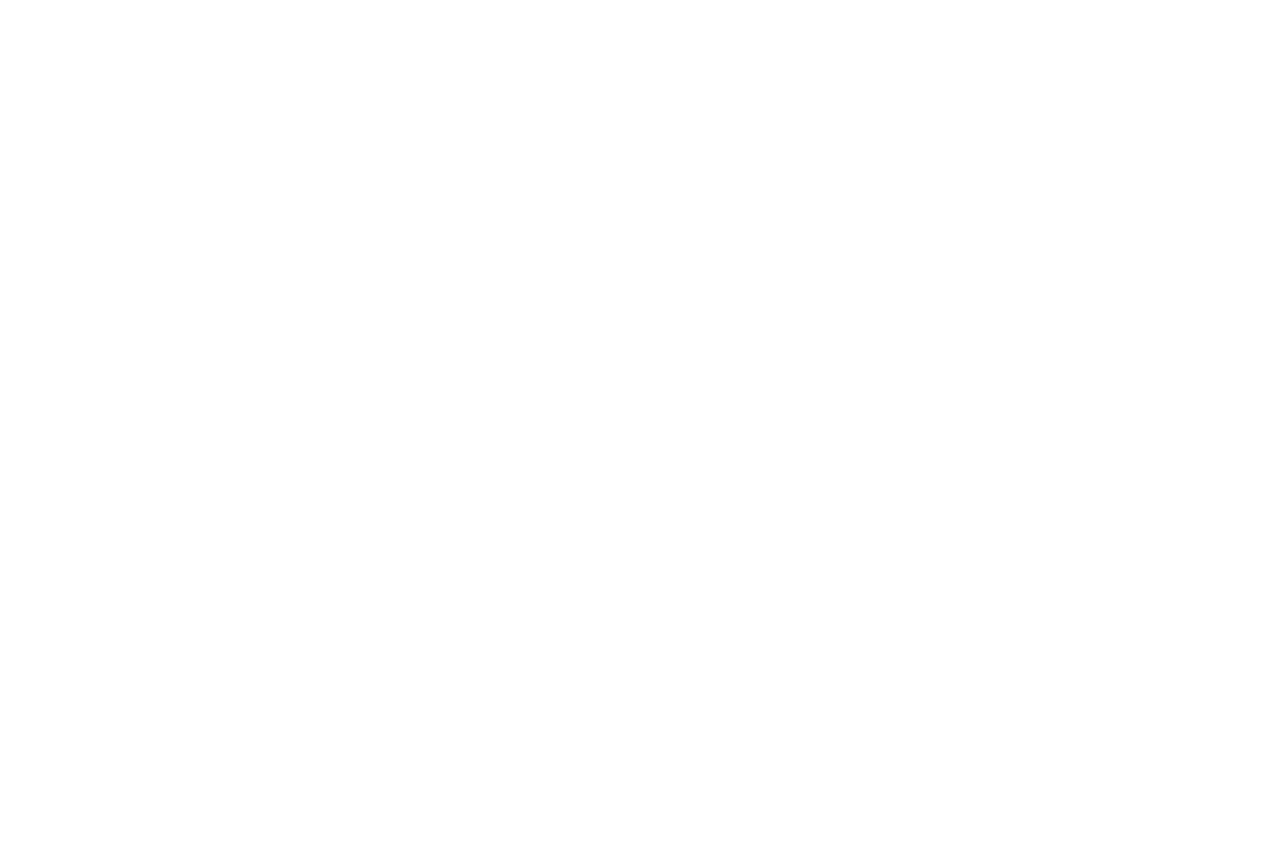
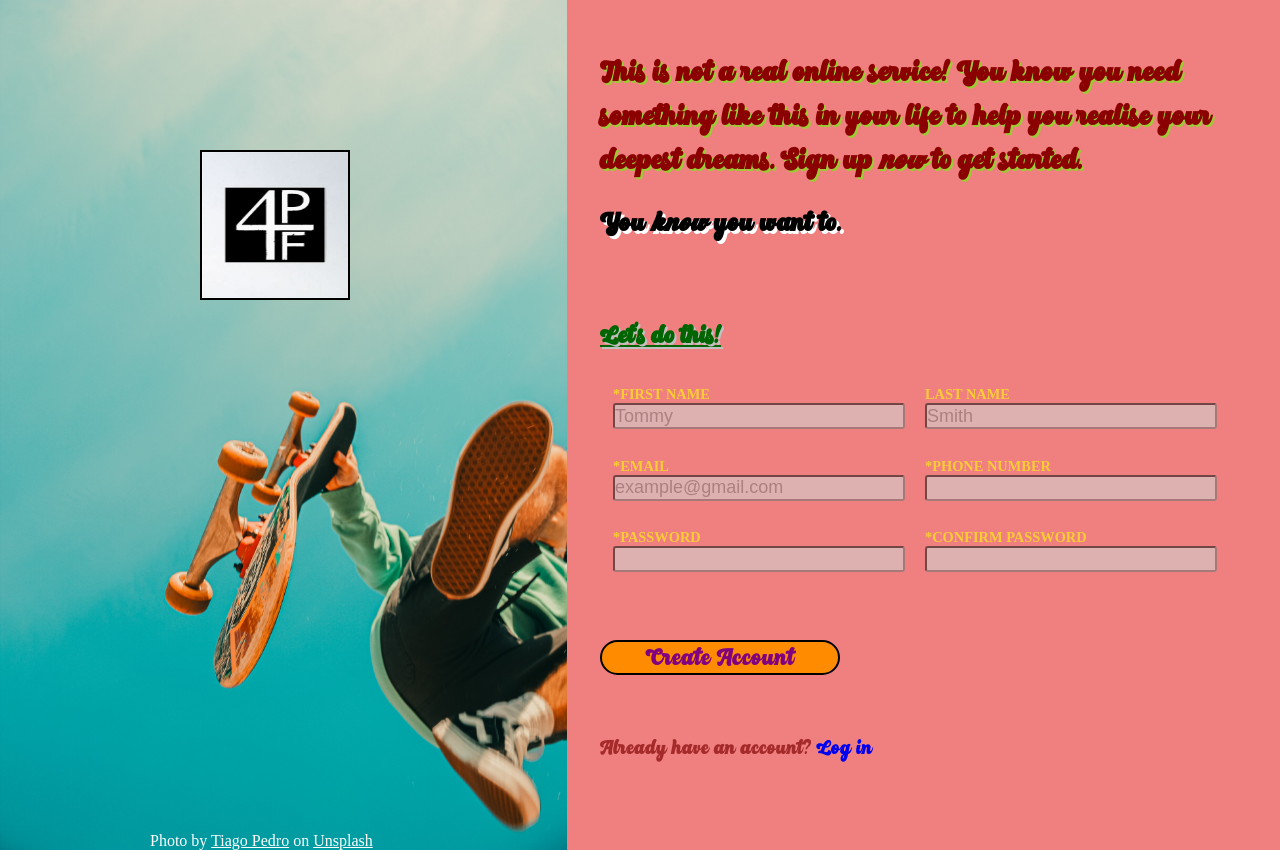
Before and after one commit to Brandon1702/sign-up-form, a plain HTML site: page index.html in a window 1280 px wide. Before the commit the page ends 800 px from the top, so only its background shows below. Drawn offline with Linux system fonts and the light colour scheme.

Commit message:
Final Edit

```diff
--- a/index.html
+++ b/index.html
@@ -4,6 +4,64 @@
         <link rel="stylesheet" href="styles.css">
     </head>
     <body>
+        <div class="left-side-bar">
+            <img class="image" src="skateboard.jpg">
+            <img class="logo" src="logo.jpg">
+            <p>Photo by <u>Tiago Pedro</u> on <u>Unsplash</u></p>
+        </div>
 
+        <div class="right-side-bar">
+
+            <div class="top">
+                <h2>This is not a real online service! You know you need something like this in your life to help you realise your deepest dreams.
+                Sign up <em>now</em> to get started.
+                </h2>
+
+                <p>You <em>know</em> you want to.</p>
+            </div>
+
+            <form action="#">
+                <div class="middle">
+                    <p>Let's do this!</p>
+
+                    <div class="input">
+                    <label for="first_name">*FIRST NAME</label>
+                    <input type="text" name="first_name" id="first_name" placeholder="Tommy" required>
+                    </div>
+
+                    <div class="input">
+                    <label for="last_name">LAST NAME</label>
+                    <input type="text" name="last_name" id="last_name" placeholder="Smith">
+                    </div>
+
+                    <div class="input">
+                    <label for="email">*EMAIL</label>
+                    <input type="email" name="email" id="email" placeholder="example@gmail.com" required>
+                    </div>
+
+                    <div class="input">
+                    <label for="phone_number">*PHONE NUMBER</label>
+                    <input type="text" name="phone_number" id="phone_number" minlength="8" maxlength="10" required>
+                    </div>
+
+                    <div class="input">
+                    <label for="password">*PASSWORD</label>
+                    <input type="password" name="password" id="password" required>
+                    </div>
+
+                    <div class="input">
+                    <label for="confirm_password">*CONFIRM PASSWORD</label>
+                    <input type="password" name="confirm_password" id="confirm_password" required>
+                    </div>
+
+                </div>
+
+                <div class="bottom">
+                    <button type="submit">Create Account</button>
+
+                    <p>Already have an account? <a href="https://www.google.com/" target="_blank">Log in</a></p>
+                </div>
+            </form>
+        </div>
     </body>
 </html>
--- a/styles.css
+++ b/styles.css
@@ -0,0 +1,171 @@
+* {
+    margin: 0;
+    padding: 0;
+    box-sizing: border-box;
+}
+
+@font-face {
+    font-family: "maloney";
+    src: url(maloney/Maloney.ttf);
+}
+
+body {
+    display: flex
+}
+
+
+.left-side-bar {
+    display: flex;
+    height: 850px;
+    width: 550px;
+    position: relative;
+}
+
+.left-side-bar > p {
+    position: absolute;
+    align-self: flex-end;
+    justify-content: center;
+    margin-left: 150px;
+    color: white;
+
+}
+
+.right-side-bar {
+    display: flex;
+    flex-flow: column wrap;
+    flex-wrap: wrap;
+    height: 850px;
+    background-color: lightcoral;
+}
+
+.image {
+    height: 850px;
+    width: 650px;
+    position: relative;
+}
+
+.logo {
+    height: 150px;
+    width: 150px;
+    position: absolute;
+    margin-left: 200px;
+    margin-top: 150px;
+    border: 2px solid black;
+}
+
+.top {
+    display: flex;
+    flex-direction: column;
+    height: 300px;
+    justify-content: center;
+    margin-left: 50px;
+
+}
+
+h2 {
+    width: 650px;
+    font-family: "maloney", sans-serif;
+    font-size: 28px;
+    text-shadow: 2px 2px yellowgreen;
+    color: darkred;
+}
+
+.top > p {
+    font-size: 26px;
+    font-weight: bold;
+    margin-top: 20px;
+    font-family: "maloney", sans-serif;
+    text-shadow: 3px 3px white;
+}
+
+
+.middle {
+    display: flex;
+    flex-flow: row wrap;
+    justify-content: center;
+    height: 300px;
+    padding-top: 20px;
+    padding-bottom: 20px;
+    gap: 20px;
+}
+
+.middle > p {
+    width: 100%;
+    font-weight: bold;
+    font-size: 24px;
+    font-family: "maloney", sans-serif;
+    color: darkgreen;
+    margin-left: 50px;
+    text-decoration: underline;
+    text-shadow: 2px 2px silver;
+
+}
+
+.input {
+    display: flex;
+    flex-flow: column wrap;
+    width: 40%;
+    font-size: 0.9rem;
+    text-transform: uppercase;
+    opacity: 60%;
+    font-weight: bold;
+    color: yellow
+}
+
+input {
+    background-color: lightgray;
+    border: 1px solid rgb (77, 77, 77);
+    border-radius: 3px;
+    height: 26px;
+    font-size: 18px;
+}
+
+input:focus {
+    outline: none;
+    background-color: black;
+    border: 2px solid orange;
+    color: white;
+}
+
+input::placeholder {
+    color: grey;
+}
+
+
+.bottom {
+    margin-left: 50px;
+    margin-top: 40px;
+}
+
+.bottom > p {
+    font-family: "maloney", sans-serif;
+    font-size: 20px;
+    color: brown;
+    margin-top: 60px;
+    padding-top: 40;
+}
+
+button {
+    font-size: 24px;
+    width: 240px;
+    height: 35px;
+    border-radius: 20px;
+    font-family: "maloney", sans-serif;
+    color: purple;
+    background-color: darkorange;
+    border: solid 2px black ;
+}
+
+button:hover {
+    background-color: purple;
+    color: darkorange;
+}
+
+a:hover {
+    color: darkorange;
+    text-shadow: 2px 2px black;
+}
+
+a {
+    text-decoration: none;
+}
```
Also changed, not shown: logo.jpg (added), maloney/Maloney extrude.otf (added), maloney/Maloney extrude.ttf (added), maloney/Maloney.otf (added), maloney/Maloney.ttf (added), skateboard.jpg (added).
